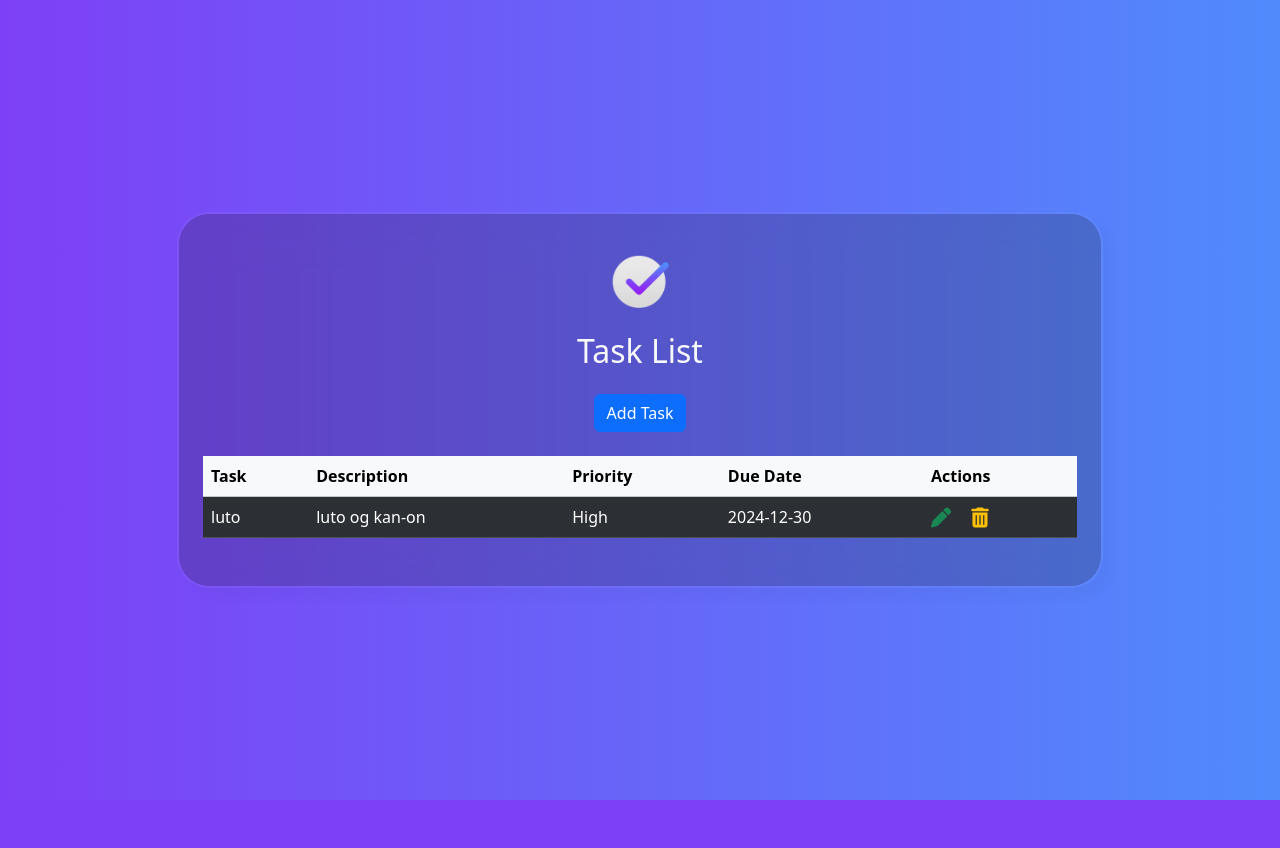
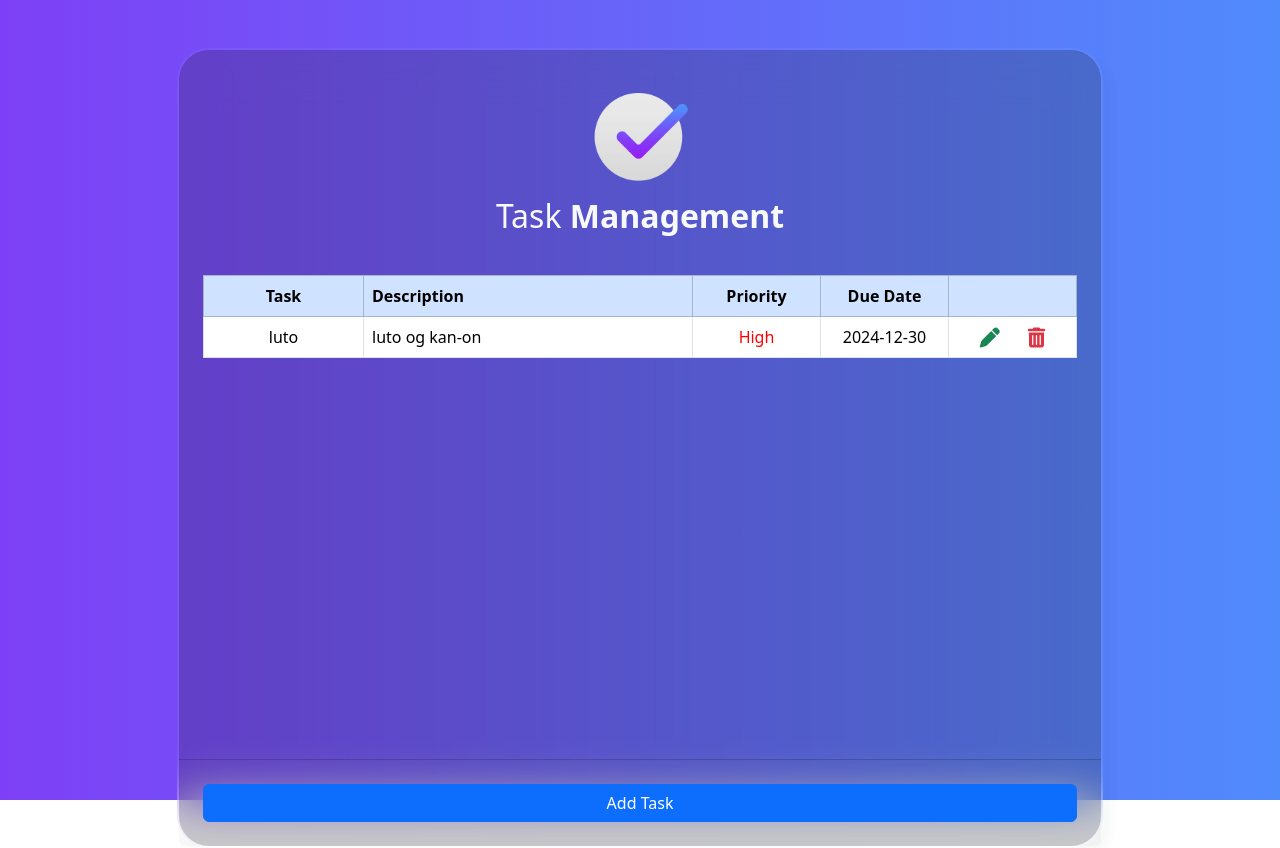
Before and after one commit to shadowww2802/task_management, a PHP site: page /CRUD/view_task.php in a window 1280 px wide. Before the commit the page ends 800 px from the top, so only its background shows below. Run offline with PHP 8.4, Linux system fonts and the light colour scheme; data comes from the database, SQL or seed files in the repository; data that the repository does not hold is empty.

Commit message:
UI improve, edit, and delete

```diff
--- a/CRUD/view_task.php
+++ b/CRUD/view_task.php
@@ -3,8 +3,7 @@
 include('../dbconfig.php');
 try {
     $pdo = new PDO("mysql:host=$host;dbname=$database", $username, $password);
-    $sql = 'SELECT task_title, description, priority, due_date
-    FROM tasks';
+    $sql = 'SELECT task_title, description, priority, due_date FROM tasks';
     $q = $pdo->query($sql);
     $q->setFetchMode(PDO::FETCH_ASSOC);
 } catch (PDOException $e) {
@@ -18,10 +17,17 @@
 <head>
     <meta charset="UTF-8">
     <meta name="viewport" content="width=device-width, initial-scale=1.0">
-    <title>Task Manage System</title>
+    <title>Task Management System</title>
     <link href="https://cdn.jsdelivr.net/npm/bootstrap@5.3.3/dist/css/bootstrap.min.css" rel="stylesheet" integrity="sha384-QWTKZyjpPEjISv5WaRU9OFeRpok6YctnYmDr5pNlyT2bRjXh0JMhjY6hW+ALEwIH" crossorigin="anonymous">
     <link rel="stylesheet" href="https://cdnjs.cloudflare.com/ajax/libs/font-awesome/6.0.0/css/all.min.css">
     <link rel="stylesheet" href="../styles.css">
+    <style>
+        .card-body {
+            display: flex;
+            flex-direction: column;
+            height: 100%;
+        }
+    </style>
 </head>
 
 <body>
@@ -30,24 +36,21 @@
         <div class="container py-5 h-100">
             <div class="row d-flex justify-content-center align-items-center h-100">
                 <div class="col-md-12 col-xl-10">
-                    <div class="card mask-custom">
+                    <div class="card mask-custom" style="height: 50em;">
                         <div class="card-body p-4">
                             <div class="text-center text-light pt-3 pb-4">
-                                <img src="../img/check1.webp" alt="Check" width="60">
-                                <h2 class="my-4">Task List</h2>
-                                <a href="create_task.php">
-                                    <button type="button" class="btn btn-primary">Add Task</button>
-                                </a>
+                                <img src="../img/check1.webp" alt="Check" width="100">
+                                <h2 class="m-3">Task <b>Management</b></h2>
                             </div>
-                            <table class="table table-striped table-dark text-white mb-4">
-                                <thead class="table-light">
+                            <table class="table table-bordered mb-4">
+                                <thead class="table-primary">
                                     <tr>
                                         <!-- <th scope="col">Name</th> -->
-                                        <th scope="col">Task</th>
+                                        <th scope="col" style="text-align: center;">Task</th>
                                         <th scope="col">Description</th>
-                                        <th scope="col">Priority</th>
-                                        <th scope="col">Due Date</th>
-                                        <th scope="col">Actions</th>
+                                        <th scope="col" style="text-align: center;">Priority</th>
+                                        <th scope="col" style="text-align: center;">Due Date</th>
+                                        <th scope="col"> </th>
                                     </tr>
                                 </thead>
                                 <tbody>
@@ -57,27 +60,50 @@
                                                 <img src="../img/ava5-bg.webp" alt="avatar 1" style="width: 45px; height: auto;">
                                                 <?php echo $r['first_name'] ?>
                                             </th> -->
-                                            <td class="align-middle">
+                                            <td style="width: 10em; text-align: center;">
                                                 <?php echo $r['task_title'] ?>
                                             </td>
-                                            <td class="align-middle">
+                                            <td>
                                                 <?php echo $r['description'] ?>
                                             </td>
-                                            <td class="align-middle">
+                                            <td style="width: 8em; text-align: center; <?php
+                                                switch ($r['priority']) {
+                                                    case 'High':
+                                                        echo 'color: red;';
+                                                        break;
+                                                    case 'Medium':
+                                                        echo 'color: yellow;';
+                                                        break;
+                                                    case 'Low':
+                                                        echo 'color: green;';
+                                                        break;
+                                                    default:
+                                                        echo 'color: black;';
+                                                        break;
+                                                }
+                                            ?>">
                                                 <!-- <h6 class="mb-0"><span class="badge bg-danger">High priority</span></h6> -->
                                                 <?php echo $r['priority'] ?>
                                             </td>
-                                            <td class="align-middle">
+                                            <td style="width: 8em; text-align: center;">
                                                 <?php echo $r['due_date'] ?>
                                             </td>
-                                            <td class="align-middle">
-                                                <a href="#!" data-mdb-toggle="tooltip" title="Done"><i class="fas fa-solid fa-pen fa-lg text-success me-3" style="color: #74C0FC;"></i></a>
-                                                <a href="#!" data-mdb-toggle="tooltip" title="Remove"><i class="fas fa-trash-alt fa-lg text-warning"></i></a>
+                                            <td class="text-center" style="width: 8em;">
+                                                <a href="edit_task.php" data-mdb-toggle="tooltip" title="Edit"><i class="fas fa-solid fa-pen fa-lg text-success me-4"></i></a>
+                                                <a href="delete_task.php" data-mdb-toggle="tooltip" title="Delete"><i class="fas fa-trash-alt fa-lg text-danger"></i></a>
                                             </td>
                                         </tr>
                                     <?php endwhile; ?>
                                 </tbody>
                             </table>
+                        </div>
+                        <!-- "Add Task" button placed at the bottom of the card -->
+                        <div class="card-footer p-4">
+                            <div class="text-center">
+                                <a href="create_task.php">
+                                    <button type="button" class="btn btn-primary" style="width: 100%;">Add Task</button>
+                                </a>
+                            </div>
                         </div>
                     </div>
                 </div>
```
Also changed, not shown: CRUD/create_task.php (+18 -7 lines), CRUD/delete_task.php (+52 -0 lines), CRUD/edit_task.php (+85 -0 lines), RegistrationUI.php (+2 -10 lines), img/Edit.png (added).
